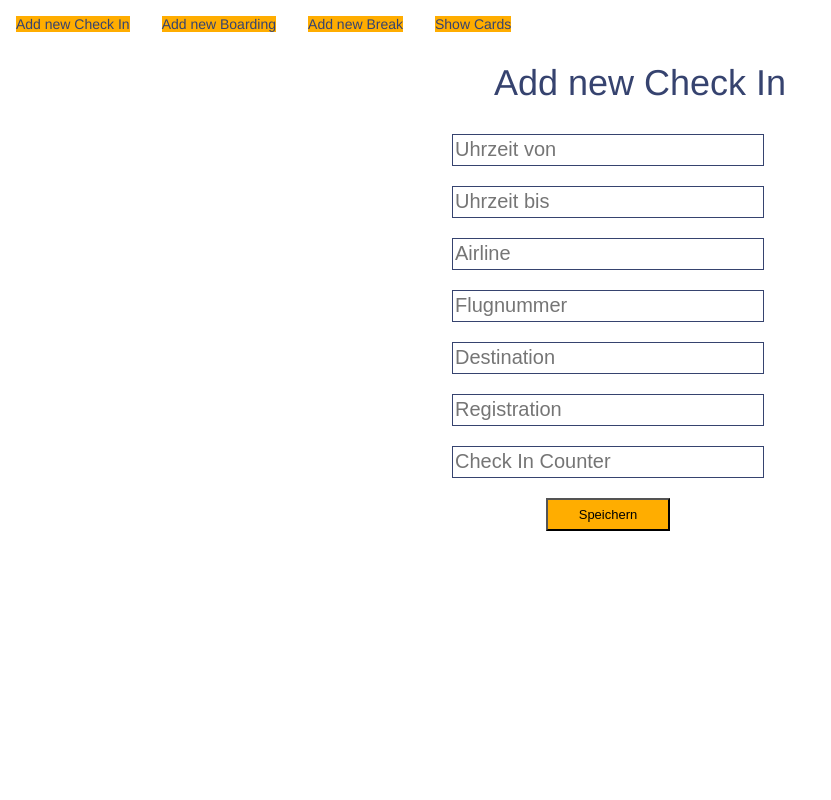
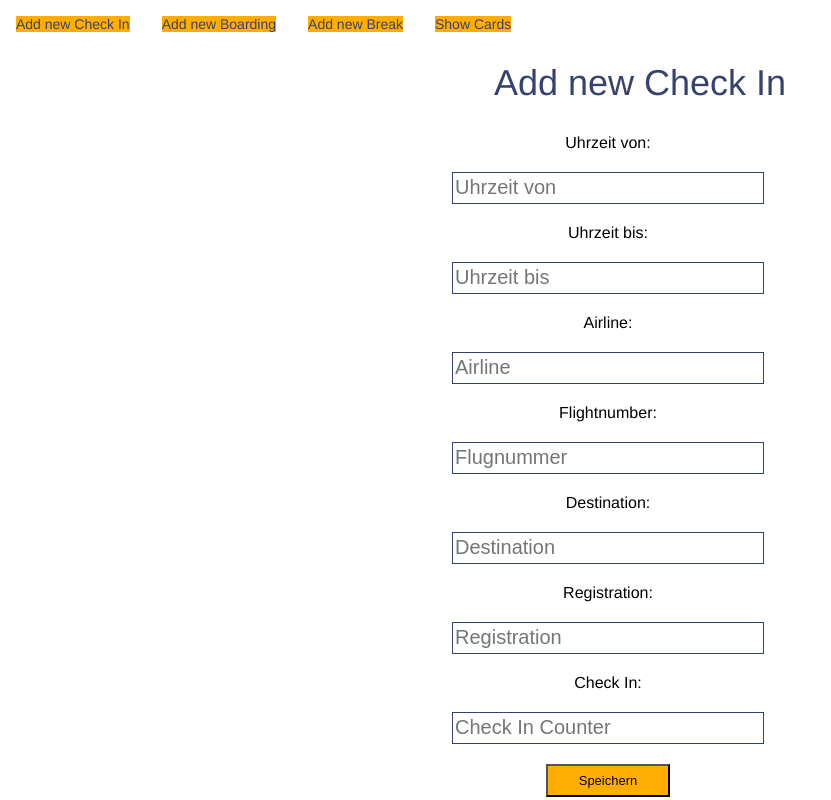
Before and after one commit to Ploysth/capstone_project, a React (Create React App) app: page /checkin in a window 1280 px wide. Shown: the whole page, without its empty margins (0-831 px from the left). Built offline with nearby package versions, Linux system fonts and the light colour scheme.

Commit message:
add label to input fields

```diff
--- a/src/BoardingCard.js
+++ b/src/BoardingCard.js
@@ -4,8 +4,8 @@ import styled from "styled-components";
 export default function BoardingCard({ boardingCard }) {
   return (
     <CardSection>
+      <TextHeader>{boardingCard.title}</TextHeader>
       <ul>
-        <TextHeader>{boardingCard.title}</TextHeader>
         <li>Uhrzeit von: {boardingCard.timestart}</li>
         <li>Uhrzeit bis: {boardingCard.timeend}</li>
         <li>Airline: {boardingCard.airline}</li>
@@ -23,9 +23,9 @@ margin: 2em;
   margin-bottom: 2em;
   border: 1px solid black;
   color: black;
-`
+`;
 
-const TextHeader = styled.li`
+const TextHeader = styled.header`
   text-transform: uppercase;
   margin: 10px;
-`
+`;
--- a/src/BoardingCardList.js
+++ b/src/BoardingCardList.js
@@ -3,12 +3,12 @@ import BoardingCard from "./BoardingCard";
 
 export default function BoardingCardList({ boardingCards }) {
   return (
-    <div className="cardList">
+    <section>
       {boardingCards.map((boardingCard) => {
         return (
           <BoardingCard boardingCard={boardingCard} key={boardingCard.id} />
         );
       })}
-    </div>
+    </section>
   );
 }
--- a/src/BreakCard.js
+++ b/src/BreakCard.js
@@ -4,8 +4,8 @@ import styled from "styled-components";
 export default function BreakCard({ breakCard }) {
   return (
     <CardSection>
+      <TextHeader>{breakCard.title}</TextHeader>
       <ul>
-        <TextHeader>{breakCard.title}</TextHeader>
         <li>Uhrzeit von: {breakCard.timestart}</li>
         <li>Uhrzeit bis: {breakCard.timeend}</li>
       </ul>
@@ -20,7 +20,7 @@ const CardSection = styled.section`
   color: black;
 `;
 
-const TextHeader = styled.li`
+const TextHeader = styled.header`
   text-transform: uppercase;
   margin: 10px;
 `;
--- a/src/CheckInCard.js
+++ b/src/CheckInCard.js
@@ -4,8 +4,8 @@ import styled from "styled-components";
 export default function CheckInCard({ checkInCard }) {
   return (
     <CardSection>
+      <TextHeader>{checkInCard.title}</TextHeader>
       <ul className="task-card">
-        <TextHeader>{checkInCard.title}</TextHeader>
         <li>Uhrzeit von: {checkInCard.timestart}</li>
         <li>Uhrzeit bis: {checkInCard.timeend}</li>
         <li>Airline: {checkInCard.airline}</li>
@@ -25,7 +25,7 @@ const CardSection = styled.section`
   color: black;
 `;
 
-const TextHeader = styled.li`
+const TextHeader = styled.header`
   text-transform: uppercase;
   margin: 10px;
 `;
--- a/src/FormBoarding.js
+++ b/src/FormBoarding.js
@@ -1,7 +1,7 @@
 import React from "react";
 import Input from "./components/Input";
 import Button from "./components/Button";
-import { Form } from "./components/Form";
+import styled from "styled-components";
 
 export default function FormBoarding({ values, setValues }) {
   const handleStartInputChange = (event) => {
@@ -33,8 +33,8 @@ export default function FormBoarding({ values, setValues }) {
   };
 
   return (
-    <div className="form-container">
-      <Form className="checkin-form">
+    <Form>
+      <label>Uhrzeit von:</label>
       <Input
         handleInputChange={handleStartInputChange}
         value={values.timeStartBoarding}
@@ -43,6 +43,7 @@ export default function FormBoarding({ values, setValues }) {
         name="timeStart"
       />
 
+      <label>Uhrzeit bis:</label>
       <Input
         handleInputChange={handleEndInputChange}
         value={values.timeEndBoarding}
@@ -51,6 +52,7 @@ export default function FormBoarding({ values, setValues }) {
         name="timeEnd"
       />
 
+      <label>Airline:</label>
       <Input
         handleInputChange={handleAirlineInputChange}
         value={values.airlineBoarding}
@@ -59,6 +61,7 @@ export default function FormBoarding({ values, setValues }) {
         name="airline"
       />
 
+      <label>Flightnumber:</label>
       <Input
         handleInputChange={handleFlightNumberInputChange}
         value={values.flightNumberBoarding}
@@ -67,6 +70,7 @@ export default function FormBoarding({ values, setValues }) {
         name="flightnumber"
       />
 
+      <label>Destination:</label>
       <Input
         handleInputChange={handleDestinationInputChange}
         value={values.destinationBoarding}
@@ -75,6 +79,7 @@ export default function FormBoarding({ values, setValues }) {
         name="destination"
       />
 
+      <label>Registration:</label>
       <Input
         handleInputChange={handleRegistrationInputChange}
         value={values.registrationBoarding}
@@ -83,6 +88,7 @@ export default function FormBoarding({ values, setValues }) {
         name="registration"
       />
 
+      <label>Gate:</label>
       <Input
         handleInputChange={handleCheckInInputChange}
         value={values.gate}
@@ -92,6 +98,13 @@ export default function FormBoarding({ values, setValues }) {
       />
       <Button>Speichern</Button>
     </Form>
-    </div>
   );
 }
+
+export const Form = styled.form`
+  display: flex;
+  flex-direction: column;
+  width: 95%;
+  align-items: center;
+  gap: 20px;
+`;
--- a/src/FormBreak.js
+++ b/src/FormBreak.js
@@ -1,7 +1,7 @@
 import React from "react";
 import Input from "./components/Input";
 import Button from "./components/Button";
-import { Form } from "./components/Form";
+import styled from "styled-components";
 
 export default function FormBreak({ values, setValues }) {
   const handleStartInputChange = (event) => {
@@ -13,8 +13,8 @@ export default function FormBreak({ values, setValues }) {
   };
 
   return (
-    <div className="form-container">
-      <Form className="checkin-form">
+    <Form>
+      <label>Uhrzeit von:</label>
       <Input
         handleInputChange={handleStartInputChange}
         value={values.timeStartBreak}
@@ -23,6 +23,7 @@ export default function FormBreak({ values, setValues }) {
         name="timeStart"
       />
 
+      <label>Uhrzeit bis:</label>
       <Input
         handleInputChange={handleEndInputChange}
         value={values.timeEndBreak}
@@ -32,6 +33,13 @@ export default function FormBreak({ values, setValues }) {
       />
       <Button>Speichern</Button>
     </Form>
-    </div>
   );
 }
+
+export const Form = styled.form`
+  display: flex;
+  flex-direction: column;
+  width: 95%;
+  align-items: center;
+  gap: 20px;
+`;
--- a/src/FormCheckIn.js
+++ b/src/FormCheckIn.js
@@ -1,7 +1,7 @@
 import React from "react";
 import Input from "./components/Input";
 import Button from "./components/Button";
-import { Form } from "./components/Form";
+import styled from "styled-components";
 
 export default function FormCheckIn({ values, setValues }) {
   const handleStartInputChange = (event) => {
@@ -33,8 +33,8 @@ export default function FormCheckIn({ values, setValues }) {
   };
 
   return (
-    <section className="form-container">
-      <Form className="checkin-form">
+    <Form>
+      <label>Uhrzeit von:</label>
       <Input
         handleInputChange={handleStartInputChange}
         value={values.timeStartCheckIn}
@@ -43,6 +43,7 @@ export default function FormCheckIn({ values, setValues }) {
         name="timeStart"
       />
 
+      <label>Uhrzeit bis:</label>
       <Input
         handleInputChange={handleEndInputChange}
         value={values.timeEndCheckIn}
@@ -51,6 +52,7 @@ export default function FormCheckIn({ values, setValues }) {
         name="timeEnd"
       />
 
+      <label>Airline:</label>
       <Input
         handleInputChange={handleAirlineInputChange}
         value={values.airlineCheckIn}
@@ -59,6 +61,7 @@ export default function FormCheckIn({ values, setValues }) {
         name="airline"
       />
 
+      <label>Flightnumber:</label>
       <Input
         handleInputChange={handleFlightNumberInputChange}
         value={values.flightNumberCheckIn}
@@ -67,6 +70,7 @@ export default function FormCheckIn({ values, setValues }) {
         name="flightNumber"
       />
 
+      <label>Destination:</label>
       <Input
         handleInputChange={handleDestinationInputChange}
         value={values.destinationCheckIn}
@@ -75,6 +79,7 @@ export default function FormCheckIn({ values, setValues }) {
         name="destination"
       />
 
+      <label>Registration:</label>
       <Input
         handleInputChange={handleRegistrationInputChange}
         value={values.registrationCheckIn}
@@ -83,6 +88,7 @@ export default function FormCheckIn({ values, setValues }) {
         name="registration"
       />
 
+      <label>Check In:</label>
       <Input
         handleInputChange={handleCheckInInputChange}
         value={values.checkin}
@@ -92,6 +98,13 @@ export default function FormCheckIn({ values, setValues }) {
       />
       <Button>Speichern</Button>
     </Form>
-    </section>
   );
 }
+
+export const Form = styled.form`
+  display: flex;
+  flex-direction: column;
+  width: 95%;
+  align-items: center;
+  gap: 20px;
+`;
--- a/src/components/Form.js
+++ /dev/null
@@ -1,9 +0,0 @@
-import styled from "styled-components";
-
-export const Form = styled.section`
-  display: flex;
-  flex-direction: column;
-  width: 95%;
-  align-items: center;
-  gap: 20px;
-`;
```
Lines whose indentation alone changed are shown as unchanged.
